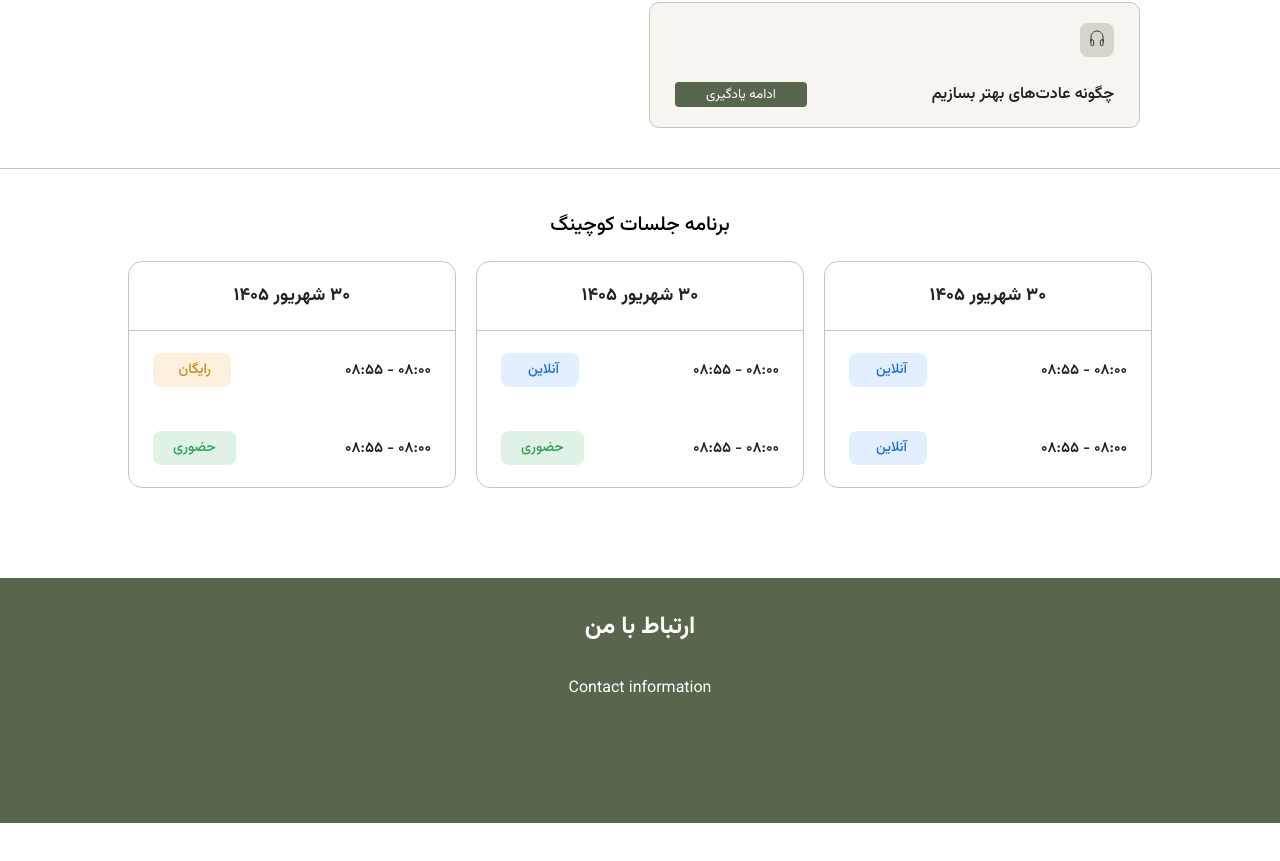
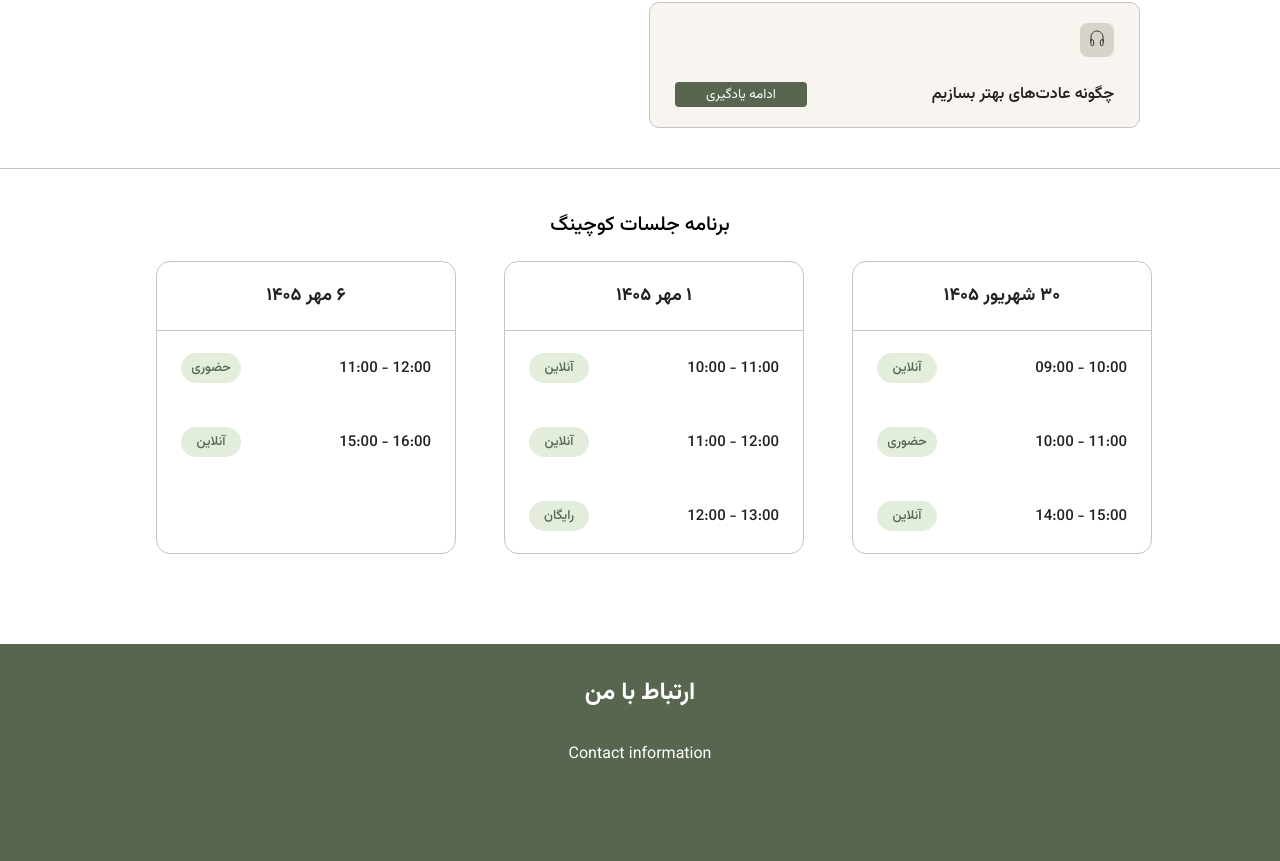
Before and after one commit to LuigiOdinson/Coaching-Website, a React (Vite) app in the folder Coaching/: page /profile in a window 1280 px wide. Shown: the part 790-1651 px from the top of the page. Before the commit the page ends 1613 px from the top, so only its background shows below. Built offline with nearby package versions, Linux system fonts and the light colour scheme; a web font is replaced by a local one.

Commit message:
used myServices mock in MyBookingsSchedule

```diff
--- a/Coaching/src/App.css
+++ b/Coaching/src/App.css
@@ -7,7 +7,7 @@
 
 :root {
   --color-sage: #7B8B6F;
-  --color-sage-light: #A2AF9B;
+  --color-sage-light: #e2eedb;
   --color-sage-dark: #58654f;
 
   --color-beige: #d7d4cb;
--- a/Coaching/src/pages/profile-page/MyBookingSchedule.jsx
+++ b/Coaching/src/pages/profile-page/MyBookingSchedule.jsx
@@ -1,60 +1,46 @@
 import React from 'react'
 
-export default function MyBookingSchedule() {
+export default function MyBookingSchedule({ myBookings }) {
+  const far_session_type_tag = {
+    "online": "آنلاین",
+    "inPerson": "حضوری",
+    "freeSession": "رایگان"
+  }
+
+  const formatPersianDate = (isoDate) => {
+    const date = new Date(isoDate);
+    return new Intl.DateTimeFormat("fa-IR", {
+      calendar: "persian",
+      year: "numeric",
+      month: "long",
+      day: "numeric",
+    }).format(date);
+  };
+
   return (
     <div className="my-booking-schedule">
       <section class="schedule-section">
         <h2 class="section-title">برنامه جلسات کوچینگ</h2>
 
         <div class="schedule-grid">
+          {myBookings.map((booking) => (
+            <div class="schedule-card">
+              <div class="schedule-card-header">
+                <span class="schedule-date">{formatPersianDate(booking.date)}</span>
+              </div>
 
-          <div class="schedule-card">
-            <div class="schedule-card-header">
-              <span class="schedule-date">۳۰ شهریور ۱۴۰۵</span>
+              <div class="schedule-card-body">
+                {booking.slots.map((slot) => (
+                  <div class="schedule-row">
+                    <span class="tag">{far_session_type_tag[slot.sessionType]}</span>
+                    <span class="schedule-time">{slot.startTime} - {slot.endTime}</span>
+                  </div>
+                ))}
+              </div>
+
             </div>
-            <div class="schedule-card-body">
-              <div class="schedule-row">
-                <span class="tag tag-blue">آنلاین</span>
-                <span class="schedule-time">۰۸:۰۰ - ۰۸:۵۵</span>
-              </div>
-              <div class="schedule-row">
-                <span class="tag tag-blue">آنلاین</span>
-                <span class="schedule-time">۰۸:۰۰ - ۰۸:۵۵</span>
-              </div>
-            </div>
-          </div>
+          ))}
 
-          <div class="schedule-card">
-            <div class="schedule-card-header">
-              <span class="schedule-date">۳۰ شهریور ۱۴۰۵</span>
-            </div>
-            <div class="schedule-card-body">
-              <div class="schedule-row">
-                <span class="tag tag-blue">آنلاین</span>
-                <span class="schedule-time">۰۸:۰۰ - ۰۸:۵۵</span>
-              </div>
-              <div class="schedule-row">
-                <span class="tag tag-green">حضوری</span>
-                <span class="schedule-time">۰۸:۰۰ - ۰۸:۵۵</span>
-              </div>
-            </div>
-          </div>
-
-          <div class="schedule-card">
-            <div class="schedule-card-header">
-              <span class="schedule-date">۳۰ شهریور ۱۴۰۵</span>
-            </div>
-            <div class="schedule-card-body">
-              <div class="schedule-row">
-                <span class="tag tag-yellow">رایگان</span>
-                <span class="schedule-time">۰۸:۰۰ - ۰۸:۵۵</span>
-              </div>
-              <div class="schedule-row">
-                <span class="tag tag-green">حضوری</span>
-                <span class="schedule-time">۰۸:۰۰ - ۰۸:۵۵</span>
-              </div>
-            </div>
-          </div>
         </div>
       </section>
     </div>
--- a/Coaching/src/pages/profile-page/ProfilePage.css
+++ b/Coaching/src/pages/profile-page/ProfilePage.css
@@ -144,6 +144,7 @@
   border: 1px solid var(--color-gray-light);
   border-radius: 14px;
   overflow: hidden;
+  max-width: 300px;
 }
 
 .schedule-card-header {
@@ -180,31 +181,20 @@
 
 .schedule-time {
   font-size: 15px;
-  font-weight: 600;
+  font-weight: 500;
+  direction: ltr;
   color: var(--color-charcoal);
 }
 
 .tag {
+  display: flex;
   align-items: center;
   justify-content: center;
-  font-size: 14px;
+  font-size: 13px;
   font-weight: 500;
-  padding: 6px 20px;
-  border-radius: 8px;
-  min-width: 78px;
+  padding: 5px 5px;
+  border-radius: 15px;
+  min-width: 60px;
+  background: var(--color-sage-light);
+  color: var(--color-sage-dark);
 }
-
-.tag-blue {
-  background: #e3efff;
-  color: #1e6fd9;
-}
-
-.tag-green {
-  background: #e0f2e5;
-  color: #2f9e57;
-}
-
-.tag-yellow {
-  background: #fdf1dd;
-  color: #c98a24;
-}
--- a/Coaching/src/pages/profile-page/ProfilePage.jsx
+++ b/Coaching/src/pages/profile-page/ProfilePage.jsx
@@ -17,7 +17,7 @@ export default function ProfilePage() {
       <UserAccount />
       <MyServices myServices={myServices.courses} type="course"/>
       <MyServices myServices={myServices.podcasts} type="podcast"/>
-      <MyBookingSchedule />
+      <MyBookingSchedule myBookings={myServices.bookings}/>
       <Footer />
     </div>
   )
```
